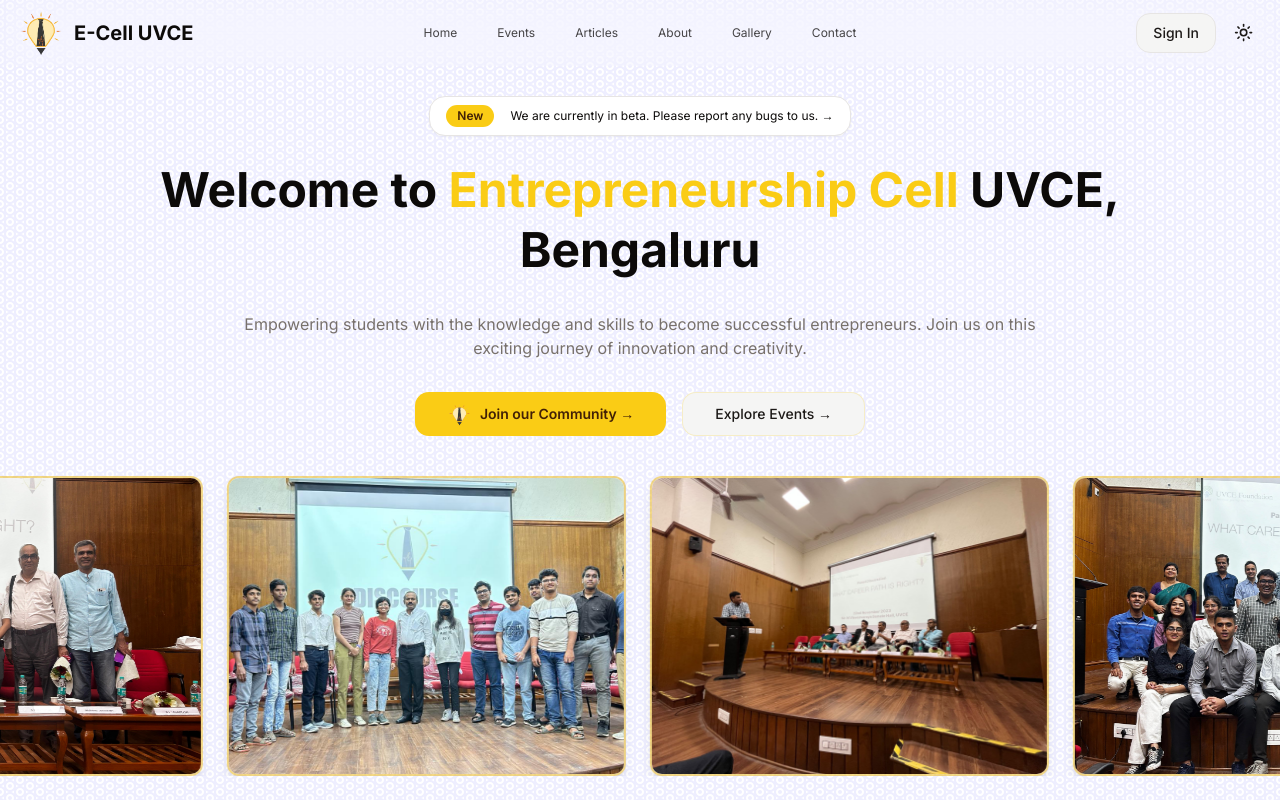
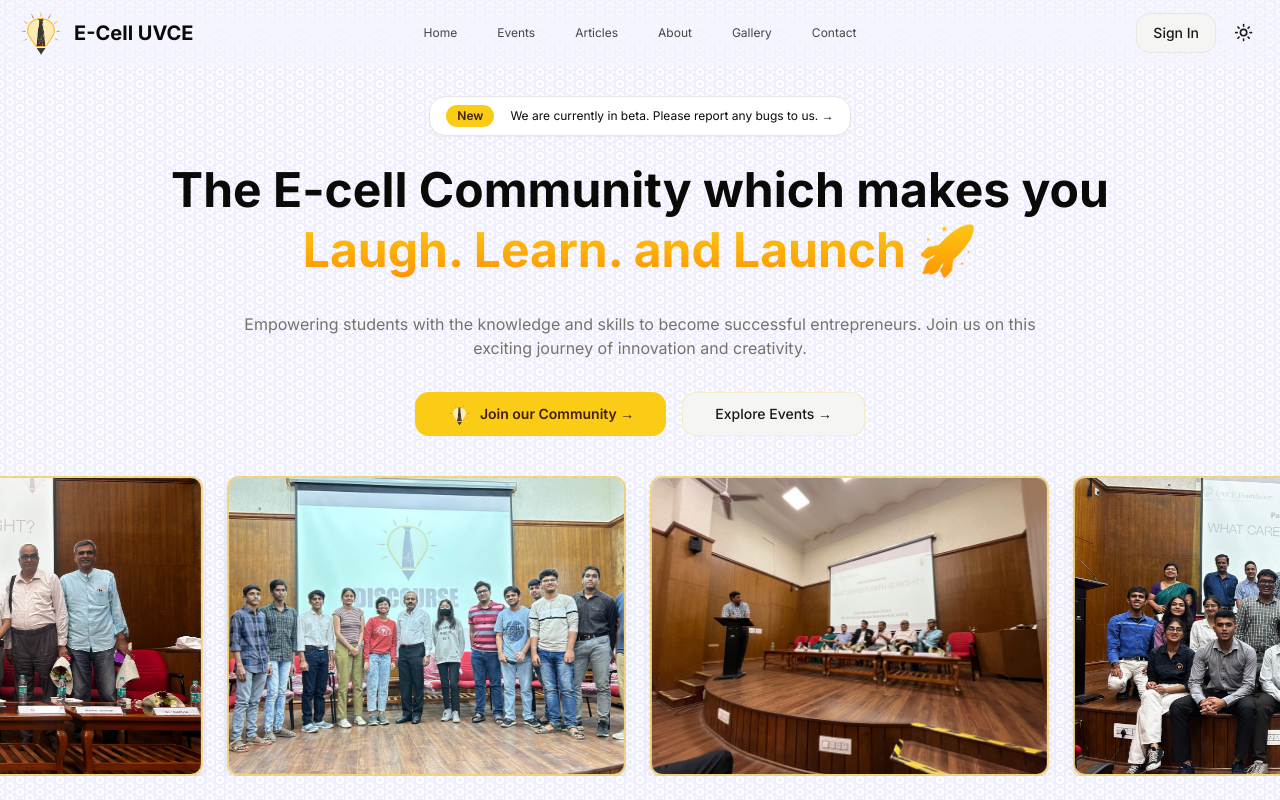
Before and after one commit to hi-Kartik2004/Ecell-web-app, a Next.js app: page / in a window 1280 px wide. Shown: the top 800 px of the page. Built offline with nearby package versions, Linux system fonts and the light colour scheme; no server answers.

Commit message:
Made few herosection changes

```diff
--- a/app/(sections)/NewHeroSection.jsx
+++ b/app/(sections)/NewHeroSection.jsx
@@ -46,7 +46,7 @@ function NewHeroSection() {
 
         <h1 className="text-3xl lg:leading-tight	 md:text-4xl lg:text-5xl max-w-[1000px] font-bold text-center mt-6">
           {data?.heroTitleLeft + " "}
-          <span className="text-primary">
+          <span className="bg-gradient-to-b from-primary to-[#ff9300] bg-clip-text text-transparent">
             {data?.heroTitleYellow + " "}
           </span>{" "}
           {data?.heroTitleRight}
--- a/app/data.js
+++ b/app/data.js
@@ -10,9 +10,9 @@ const data = {
   // Hero section
   heroBadgeMessage: "New",
   heroAlertMessage: "We are currently in beta. Please report any bugs to us.",
-  heroTitleLeft: "Welcome to",
-  heroTitleYellow: "Entrepreneurship Cell ",
-  heroTitleRight: "UVCE, Bengaluru",
+  heroTitleLeft: "The E-cell Community which makes you",
+  heroTitleYellow: " Laugh. Learn. and Launch 🚀 ",
+  heroTitleRight: "  ",
   heroDescription:
     "Empowering students with the knowledge and skills to become successful entrepreneurs. Join us on this exciting journey of innovation and creativity.",
   heroYellowBtnMessage: "Join our Community",
```
Also changed, not shown: public/texture-pattern.svg.
